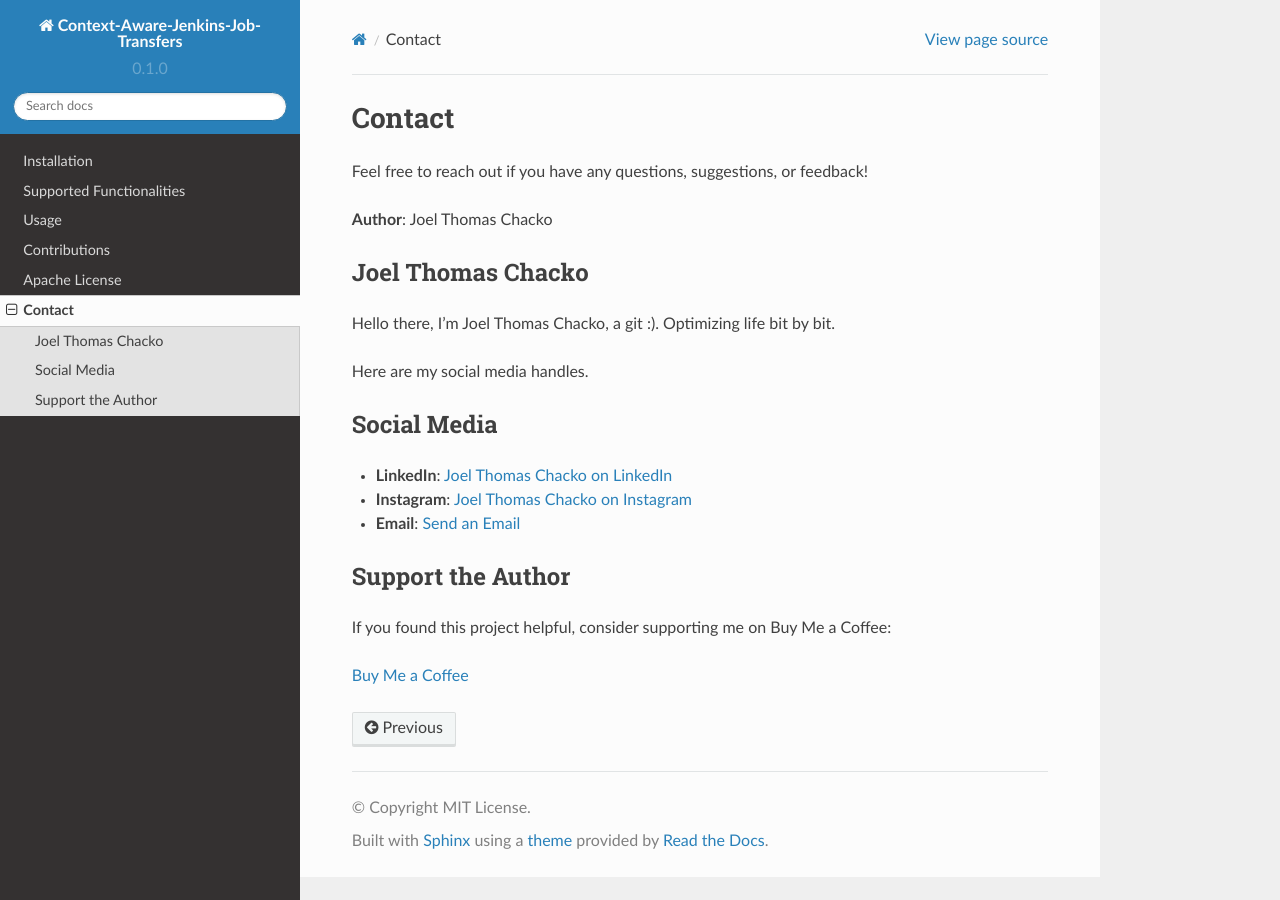
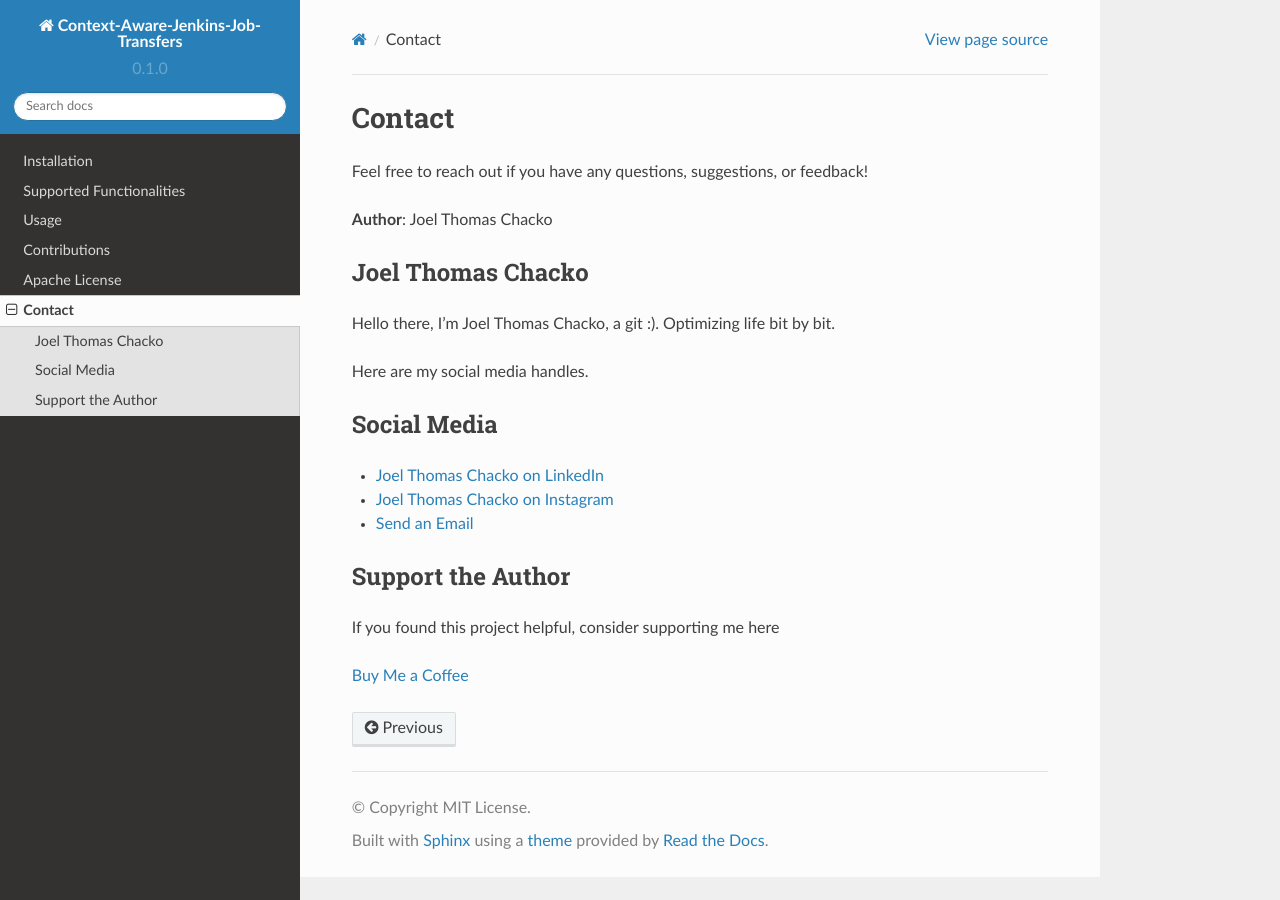
Before and after one commit to joelkariyalil/Context-Aware-Jenkins-Transfers-Documentation, a Sphinx documentation site: the page built from docs/source/contact.rst, in a window 1280 px wide. Built offline with Sphinx 7.4.7 and the Read the Docs theme 2.0.0, drawn with Linux system fonts in a browser that asks for light colours; pages that are not in the unit, such as notebooks, are missing from menus.

Commit message:
MOD: Changes made in contact.rst

```diff
--- a/docs/source/contact.rst
+++ b/docs/source/contact.rst
@@ -16,13 +16,13 @@ Here are my social media handles.
 Social Media
 ------------
 
-- **LinkedIn**: `Joel Thomas Chacko on LinkedIn <https://www.linkedin.com/in/joelkariyalil/>`_
-- **Instagram**: `Joel Thomas Chacko on Instagram <https://www.instagram.com/joelkariyalil>`_
-- **Email**: `Send an Email <mailto:joelkariyalil@gmail.com>`_
+- `Joel Thomas Chacko on LinkedIn <https://www.linkedin.com/in/joelkariyalil/>`_
+- `Joel Thomas Chacko on Instagram <https://www.instagram.com/joelkariyalil>`_
+- `Send an Email <mailto:joelkariyalil@gmail.com>`_
 
 Support the Author
 ------------------
 
-If you found this project helpful, consider supporting me on Buy Me a Coffee:
+If you found this project helpful, consider supporting me here
 
 `Buy Me a Coffee <https://buymeacoffee.com/joelkariyalil>`_
```
